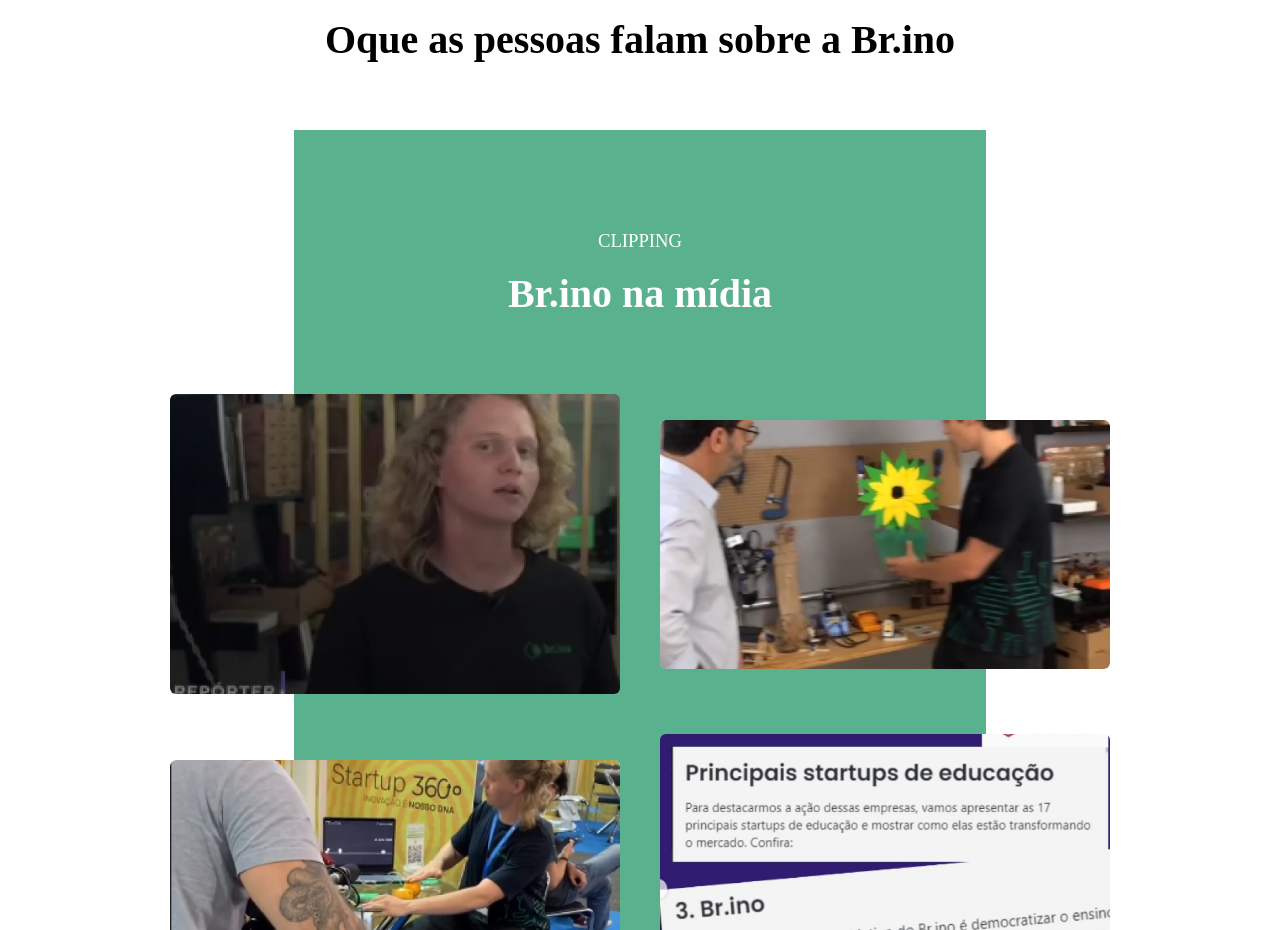
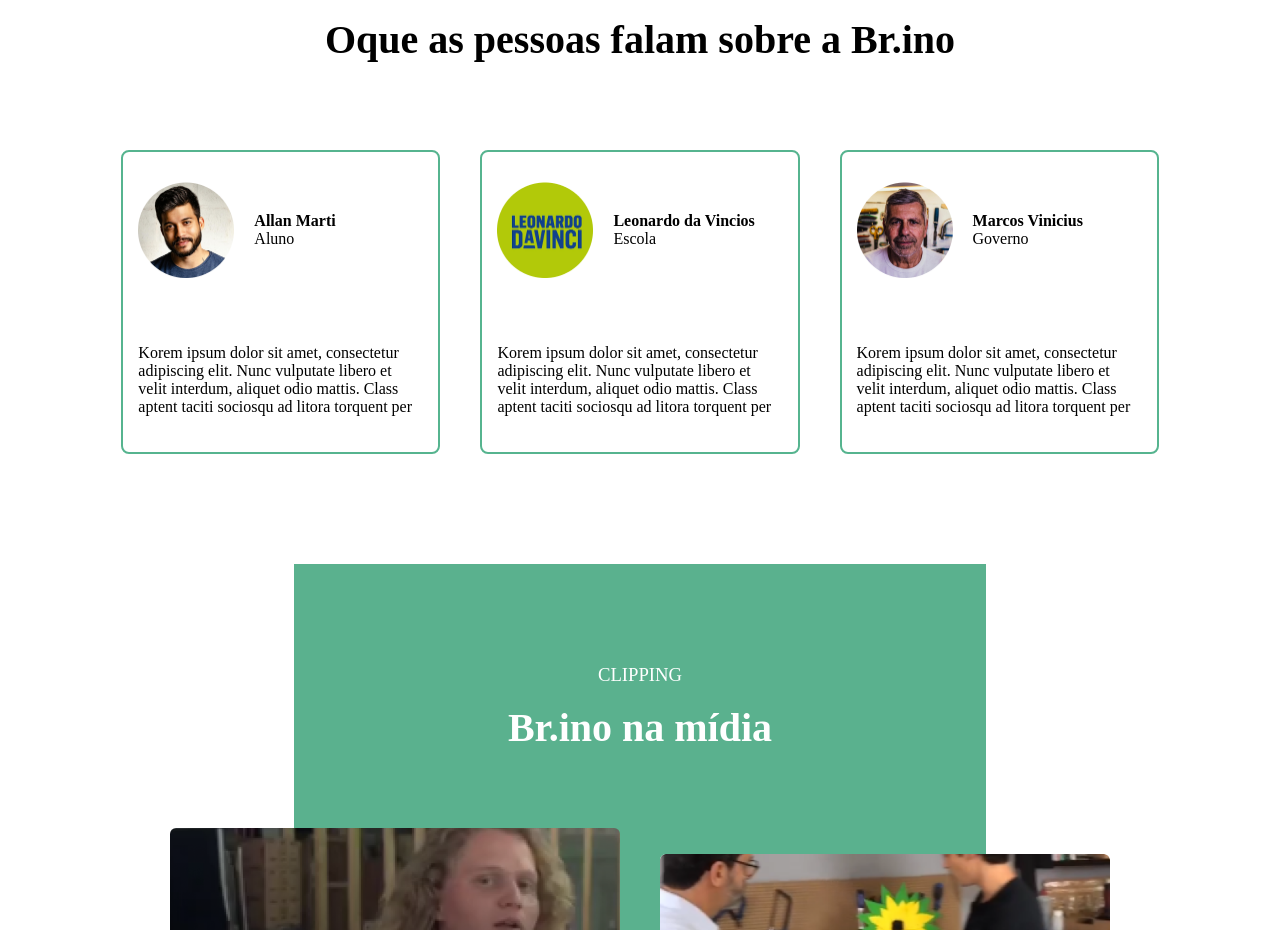
Before and after one commit to Danimell061/Projeto-Br.ino, a website: page src/index.html in a window 1280 px wide. Shown: the part 3184-4114 px from the top of the page. Drawn offline with nearby package versions, Linux system fonts and the light colour scheme; a web font is replaced by a local one.

Commit message:
Depoimentos

```diff
--- a/src/index.html
+++ b/src/index.html
@@ -138,7 +138,46 @@
         <div class = "depoimentos">
             <h3>DEPOIMENTOS</h3>
             <h5>Oque as pessoas falam sobre a Br.ino</h5>
+            <div class="conteudoDepoimentos">
+                <div class="areasDepoimento">
+                    <div class="pessoaDepoimento">
+                        <img src="midia/user1.png" alt="" width="96">
+                        <div>
+                            <strong>Allan Marti</strong>
+                            <span>Aluno</span>
+                        </div>
+
+                    </div>
+
+                    <p>Korem ipsum dolor sit amet, consectetur adipiscing elit. Nunc vulputate libero et velit interdum, aliquet odio mattis. Class aptent taciti sociosqu ad litora torquent per</p>
+                </div>
+                <div class="areasDepoimento">
+                    <div class="pessoaDepoimento">
+                        <img src="midia/user2.png" alt="" width="96">
+                        <div>
+                            <strong>Leonardo da Vincios</strong>
+                            <span>Escola</span>
+                        </div>
+                    </div>
+
+                    <p>Korem ipsum dolor sit amet, consectetur adipiscing elit. Nunc vulputate libero et velit interdum, aliquet odio mattis. Class aptent taciti sociosqu ad litora torquent per</p>
+                </div>
+                <div class="areasDepoimento">
+                    <div class="pessoaDepoimento">
+                        <img src="midia/user3.png" alt="" width="96">
+                        <div>
+                            <strong>Marcos Vinicius</strong>
+                            <span>Governo</span>
+                        </div>
+
+                    </div>
+
+                    <p>Korem ipsum dolor sit amet, consectetur adipiscing elit. Nunc vulputate libero et velit interdum, aliquet odio mattis. Class aptent taciti sociosqu ad litora torquent per</p>
+                </div>
+            </div>
         </div>
+
+
 
         <div class="BrInoMidia">
             <h3>CLIPPING</h3>
--- a/src/style.css
+++ b/src/style.css
@@ -499,6 +499,39 @@
     font-size: 14px;
 }
 
+.conteudoDepoimentos{
+    display: flex;
+    margin: auto;
+    margin-bottom: 90px;
+    width: 90%;
+}
+
+.areasDepoimento{
+    display: flex;
+    flex-direction: column;
+    justify-content: space-between;
+    border: #56b48f 2px solid;
+    border-radius: 8px;
+    width: 320px;
+    height: 250px;
+    padding: 30px 20px 20px 15px;
+    margin: 20px;
+    text-align: start;
+}
+
+.pessoaDepoimento{
+    display: flex;
+    flex-direction: row; /* Alinha os elementos na vertical */
+    align-items: center;     /* centraliza horizontalmente */
+     text-align: center;
+}
+
+.pessoaDepoimento div{
+    display: flex;
+    flex-direction: column; /* Alinha os elementos na vertical */
+    align-items: start;     /* centraliza horizontalmente */
+    margin-left: 20px;
+}
 /* ---------------------------------- Daniel ---------------------------------- */
 
 
```
Also changed, not shown: src/midia/user1.png (added), src/midia/user2.png (added), src/midia/user3.png (added).
